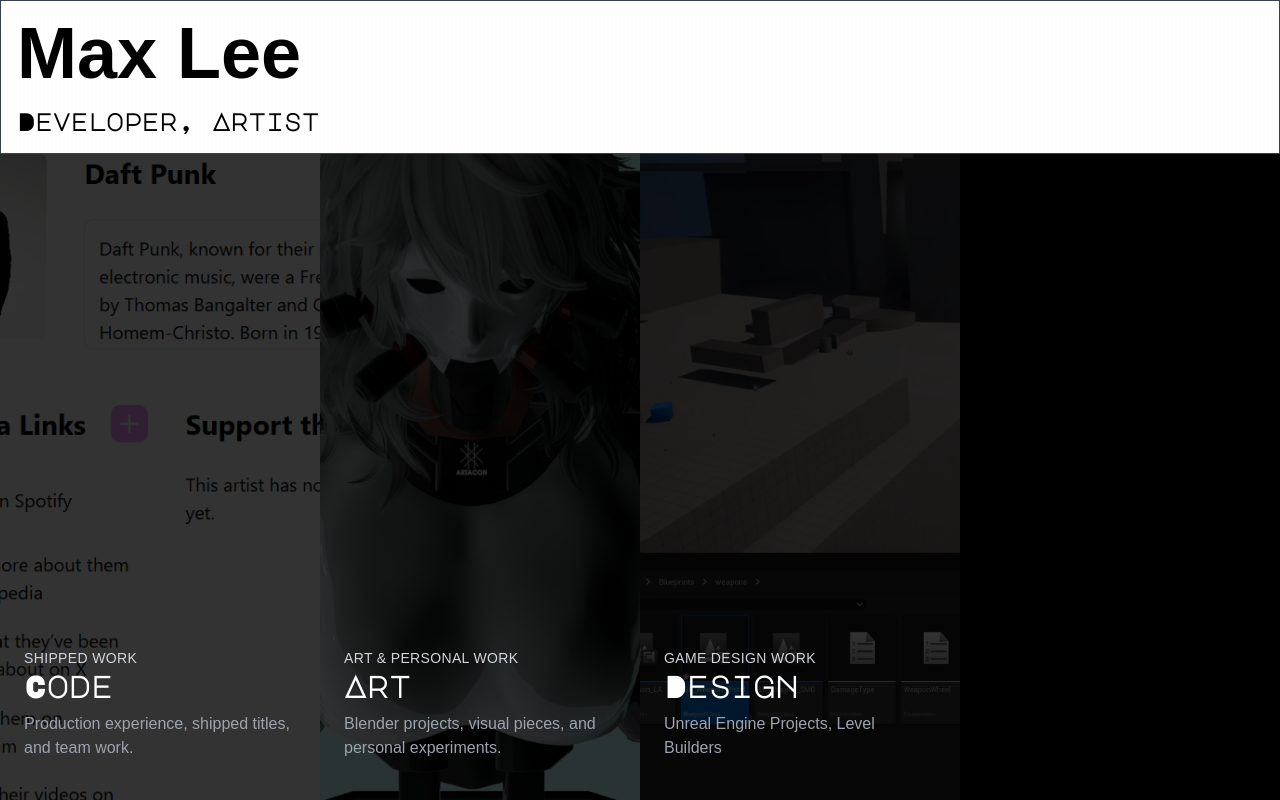
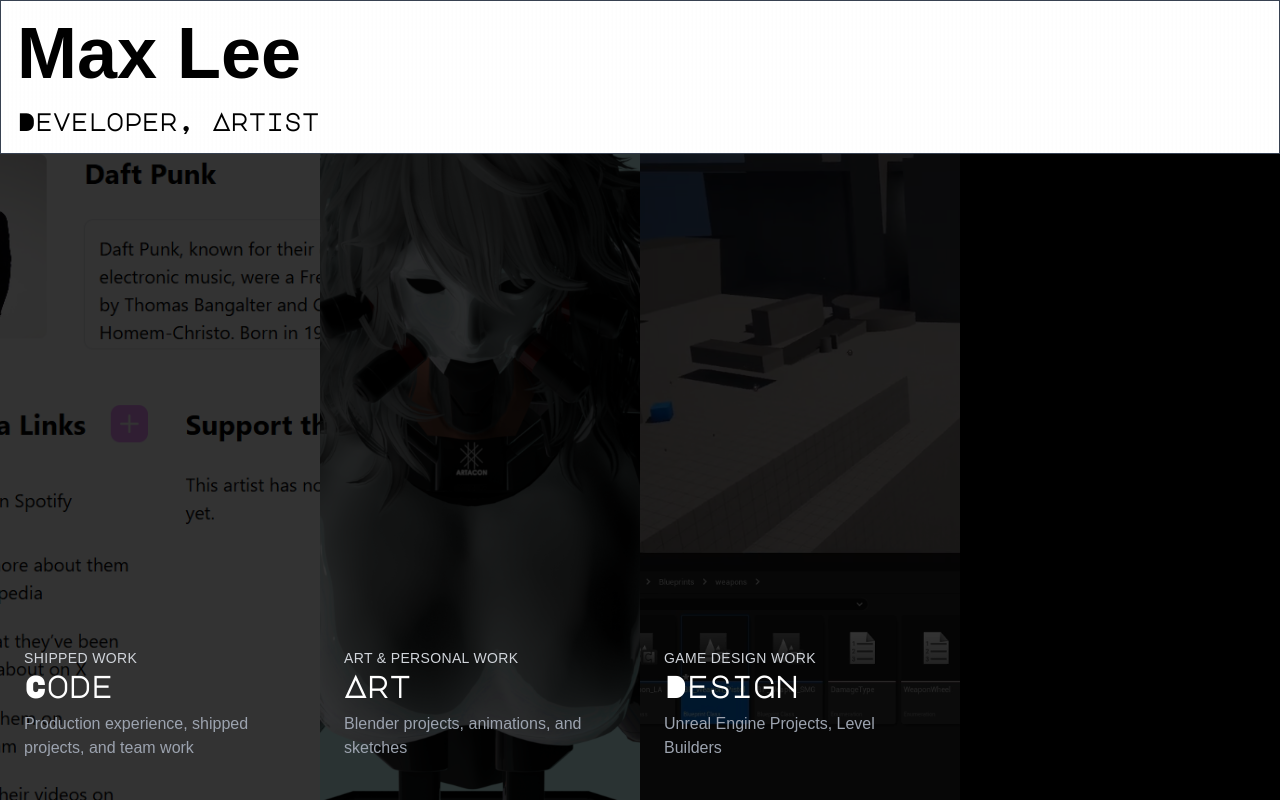
Before and after one commit to maxlee2006/maxlee2006.github.io, a Next.js app: page / in a window 1280 px wide. Built offline with nearby package versions, Linux system fonts and the light colour scheme; a web font is replaced by a local one.

Commit message:
reworded shit

```diff
--- a/pages/index.tsx
+++ b/pages/index.tsx
@@ -52,7 +52,7 @@
                     <div className='relative z-10'>
                         <p className="text-sm uppercase tracking-wide text-gray-300">Shipped Work</p>
                         <h2 className="text-3xl font-semibold text-white">Code</h2>
-                        <p className="mt-2 text-gray-400">Production experience, shipped titles, and team work.</p>
+                        <p className="mt-2 text-gray-400">Production experience, shipped projects, and team work</p>
                     </div>
 
                 </Link>
@@ -73,7 +73,7 @@
                     <div className='relative z-10'>
                         <p className="text-sm uppercase tracking-wide text-gray-300">Art & Personal Work</p>
                         <h2 className="text-3xl font-semibold text-white">Art</h2>
-                        <p className="mt-2 text-gray-400">Blender projects, visual pieces, and personal experiments.</p>
+                        <p className="mt-2 text-gray-400">Blender projects, animations, and sketches</p>
                     </div>
                 </Link>
 
```
